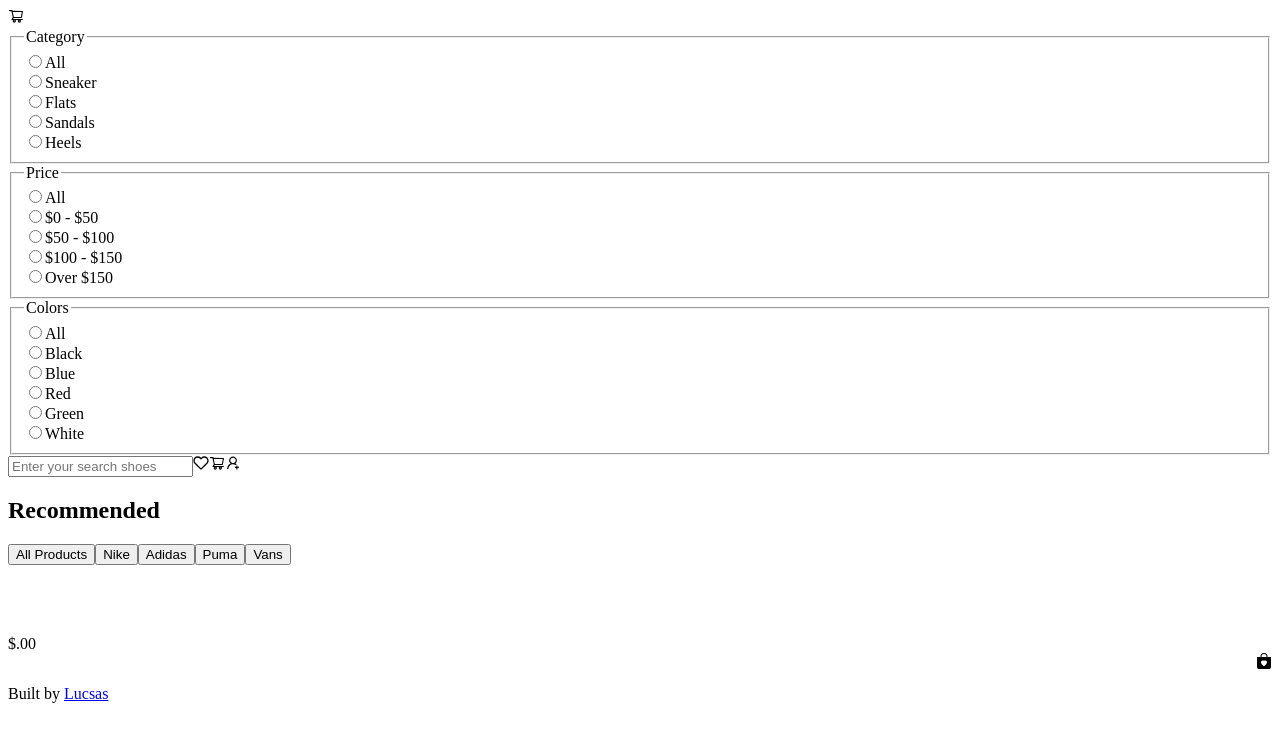
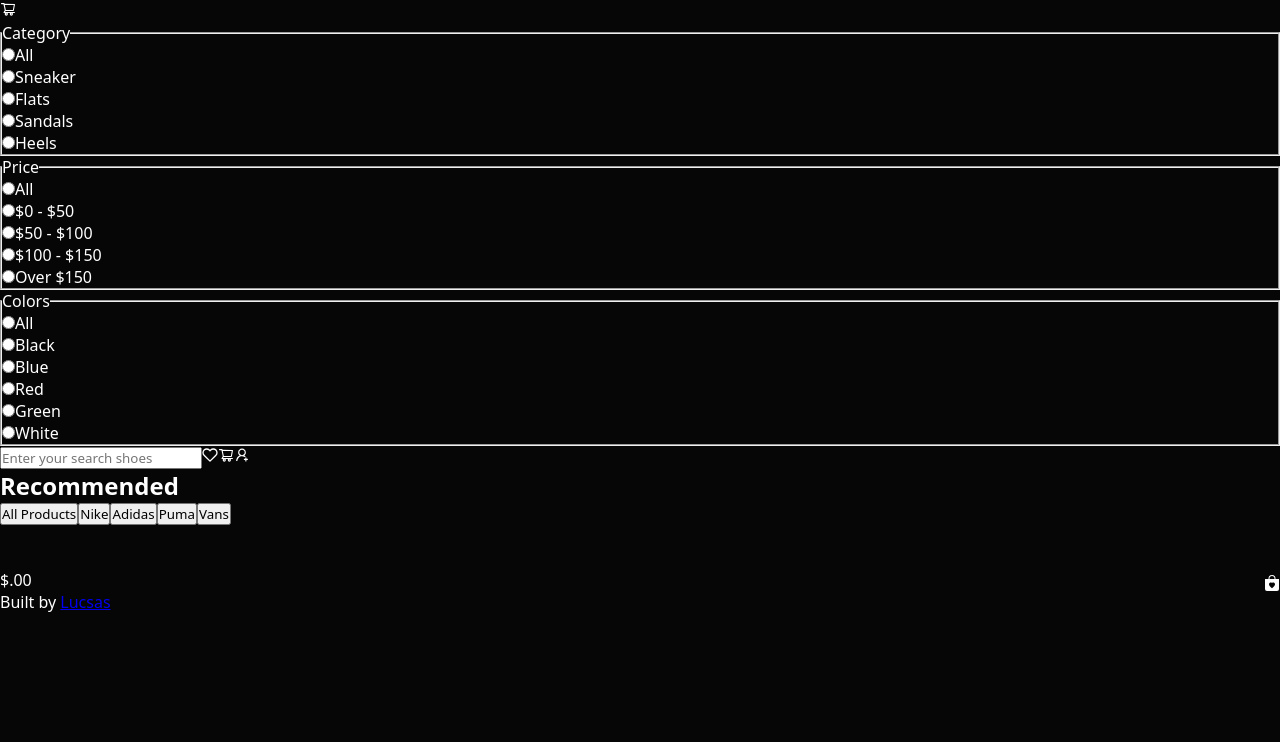
Before and after one commit to LucsasL/EveryShop, a React (Create React App) app in the folder everyshop/: page / in a window 1280 px wide. Shown: the top 742 px of the page. Built offline with nearby package versions, Linux system fonts and the light colour scheme.

Commit message:
General style settings

```diff
--- a/everyshop/src/App.js
+++ b/everyshop/src/App.js
@@ -1,6 +1,7 @@
 import Nav from "./components/Nav";
 import Main from "./components/Main";
 import Footer from "./components/Footer";
+import "./styles/index.css";
 
 function App() {
   return (
--- /dev/null
+++ b/everyshop/src/sass/index.scss
@@ -0,0 +1,9 @@
+@charset "UTF-8";
+
+// General Styles
+@import "./styleComponents/resets";
+@import "./styleComponents/variables";
+@import "./styleComponents/mixins";
+
+// Page Components
+@import "./styleComponents/header";
--- /dev/null
+++ b/everyshop/src/sass/styleComponents/_mixins.scss
@@ -0,0 +1,19 @@
+// Layout Mixins
+@mixin center {
+  display: flex;
+  justify-content: center;
+  align-items: center;
+}
+
+@mixin spaceBetween {
+  display: flex;
+  justify-content: space-between;
+  align-items: center;
+}
+
+@mixin verticalFlex {
+  display: flex;
+  flex-flow: column nowrap;
+  justify-content: space-between;
+  align-items: center;
+}
--- /dev/null
+++ b/everyshop/src/sass/styleComponents/_resets.scss
@@ -0,0 +1,22 @@
+@import "./variables";
+
+// General Settings
+* {
+  padding: 0;
+  margin: 0;
+  box-sizing: border-box;
+
+  font-family: $mainFont;
+}
+
+html, body {
+  background: $bg;
+  color: $color;
+
+  width: 100vw;
+  min-width: 100%;
+  height: 100vh;
+
+  overflow-x: clip;
+  scroll-behavior: smooth;
+}
--- /dev/null
+++ b/everyshop/src/sass/styleComponents/_variables.scss
@@ -0,0 +1,6 @@
+// Colors
+$bg: #060606;
+$color: white;
+
+// Fonts
+$mainFont: system-ui, -apple-system, BlinkMacSystemFont, 'Segoe UI', Roboto, Oxygen, Ubuntu, Cantarell, 'Open Sans', 'Helvetica Neue', sans-serif;
--- /dev/null
+++ b/everyshop/src/styles/index.css
@@ -0,0 +1,18 @@
+* {
+  padding: 0;
+  margin: 0;
+  box-sizing: border-box;
+  font-family: system-ui, -apple-system, BlinkMacSystemFont, "Segoe UI", Roboto, Oxygen, Ubuntu, Cantarell, "Open Sans", "Helvetica Neue", sans-serif;
+}
+
+html, body {
+  background: #060606;
+  color: white;
+  width: 100vw;
+  min-width: 100%;
+  height: 100vh;
+  overflow-x: clip;
+  scroll-behavior: smooth;
+}
+
+/*# sourceMappingURL=index.css.map */
```
Also changed, not shown: everyshop/src/sass/styleComponents/_header.scss (added), 1 other file (tests, documents, lock files or other folders).
